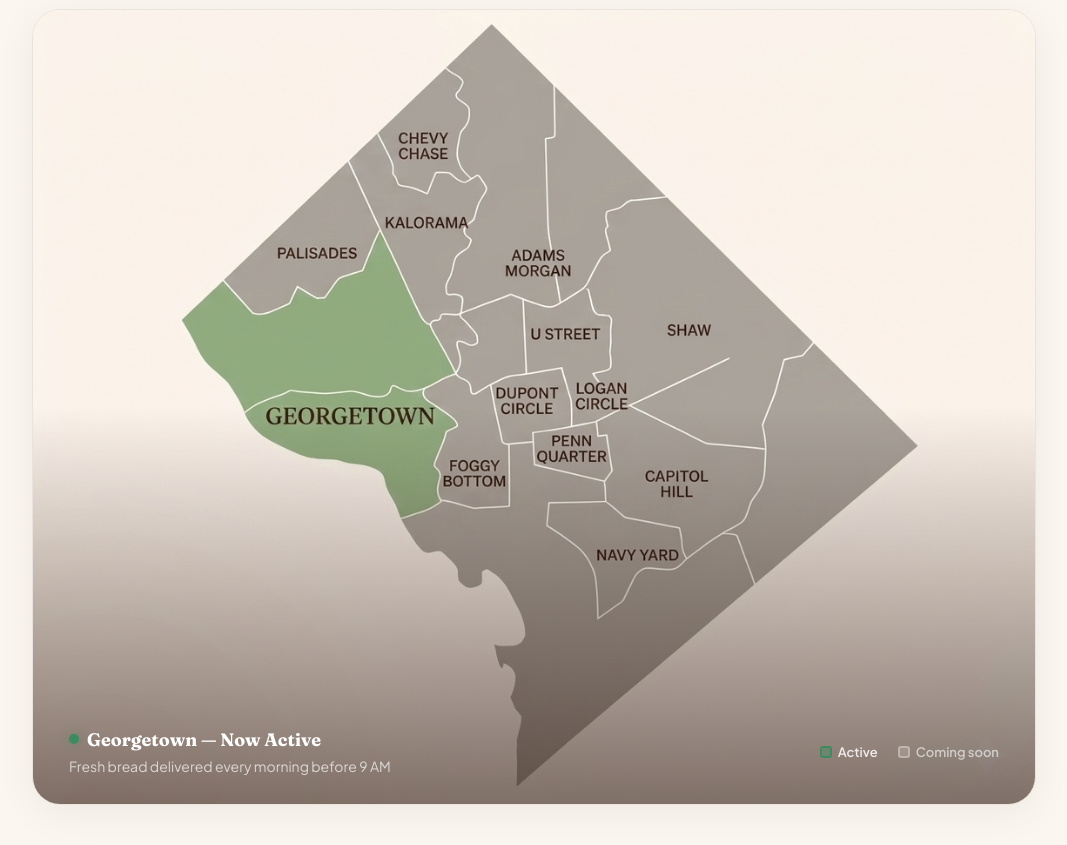
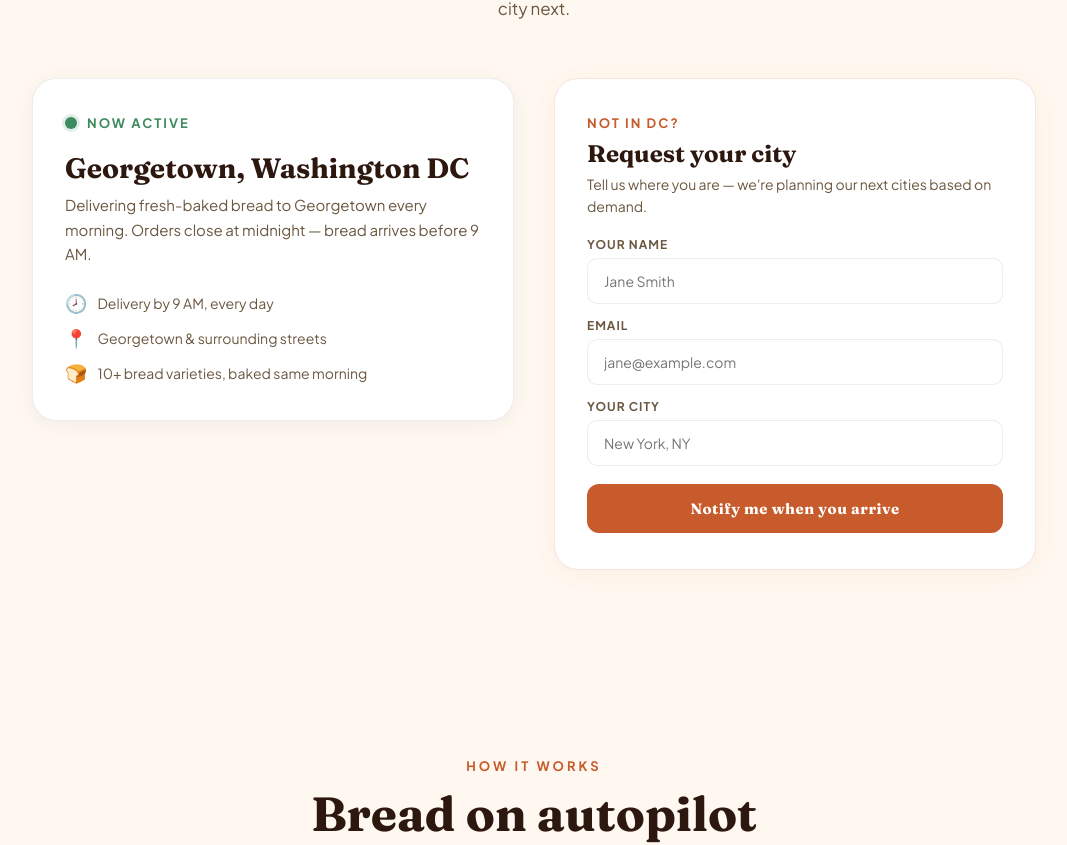
Before and after one commit to vladislavlazarev/webake-design-web, a React (Vite) app: page / in a window 1280 px wide. Shown: the part 1214-2059 px from the top of the page, without its empty margins (106-1173 px from the left). Built offline with nearby package versions, Linux system fonts and the light colour scheme.

Commit message:
Replace Delivery Area section with city request form
Remove static map section and add two-column layout: active city card
(Georgetown, DC) and a form for users from other cities to join the waitlist.

Co-Authored-By: Claude Sonnet 4.6 <noreply@anthropic.com>

```diff
--- a/src/App.jsx
+++ b/src/App.jsx
@@ -252,6 +252,9 @@ export default function App() {
 // HOME PAGE
 // ==========================================
 function HomePage({ dist, mob, tab, pad, nav, goSched }) {
+  const [cityForm, setCityForm] = useState({ name:"", email:"", city:"" });
+  const [citySubmitted, setCitySubmitted] = useState(false);
+  const handleCitySubmit = (e) => { e.preventDefault(); if(cityForm.name&&cityForm.email&&cityForm.city){ setCitySubmitted(true); } };
   return (
     <div>
       {/* HERO */}
@@ -316,39 +319,104 @@ function HomePage({ dist, mob, tab, pad, nav, goSched }) {
         </div>
       </section>
 
-      {/* DELIVERY AREA MAP */}
-      <section style={{ padding:mob?"40px 0":"80px 0" }}>
-        <div style={{ maxWidth:1100,margin:"0 auto",padding:mob?"0 16px":"0 48px" }}>
-          <div style={{ textAlign:"center",marginBottom:mob?24:40 }}>
-            <div style={{ fontSize:14,fontWeight:600,letterSpacing:3,textTransform:"uppercase",color:C.accent,marginBottom:12 }}>Delivery Area</div>
-            <h2 style={{ fontFamily:"'Fraunces',serif",fontSize:mob?26:40,fontWeight:600,marginBottom:8 }}>Currently serving Georgetown</h2>
-            <p style={{ fontSize:mob?14:16,color:C.muted,maxWidth:500,margin:"0 auto" }}>We're expanding across Washington DC. Join the waitlist for your neighborhood.</p>
-          </div>
+      {/* CITY REQUEST */}
+      <section style={{ padding:mob?"48px 0":"88px 0", background:C.cream }}>
+          <div style={{ maxWidth:1100,margin:"0 auto",padding:mob?"0 16px":"0 48px" }}>
 
-          <div style={{ borderRadius:mob?16:28,overflow:"hidden",position:"relative",border:`1px solid ${C.border}`,boxShadow:"0 8px 40px rgba(0,0,0,0.06)" }}>
-            <img src="/dc-map.png" alt="Washington DC delivery map — Georgetown highlighted" style={{ width:"100%",display:"block",minHeight:mob?220:360,objectFit:"cover" }} />
-            <div style={{ position:"absolute",inset:0,background:"linear-gradient(180deg,transparent 50%,rgba(45,24,16,0.6) 100%)" }} />
-            <div style={{ position:"absolute",bottom:0,left:0,right:0,padding:mob?"16px":"28px 36px",display:"flex",alignItems:"center",justifyContent:"space-between",flexWrap:"wrap",gap:12 }}>
-              <div>
-                <div style={{ display:"flex",alignItems:"center",gap:8,marginBottom:4 }}>
-                  <div style={{ width:10,height:10,borderRadius:"50%",background:C.ok,boxShadow:"0 0 8px rgba(61,139,94,0.5)" }} />
-                  <span style={{ fontSize:mob?15:18,fontWeight:700,color:"#FFF",fontFamily:"'Fraunces',serif" }}>Georgetown — Now Active</span>
+            {/* Header */}
+            <div style={{ textAlign:"center",marginBottom:mob?36:56 }}>
+              <div style={{ fontSize:14,fontWeight:600,letterSpacing:3,textTransform:"uppercase",color:C.accent,marginBottom:12 }}>Delivery</div>
+              <h2 style={{ fontFamily:"'Fraunces',serif",fontSize:mob?28:44,fontWeight:700,color:C.txt,marginBottom:14,lineHeight:1.1 }}>We bake in Georgetown, DC</h2>
+              <p style={{ fontSize:mob?15:17,color:C.muted,maxWidth:540,margin:"0 auto",lineHeight:1.6 }}>
+                Fresh bread is delivered every morning before 9 AM to Georgetown, Washington DC. Not from here? Let us know — we'll come to your city next.
+              </p>
+            </div>
+
+            <div style={{ display:"grid",gridTemplateColumns:mob?"1fr":"1fr 1fr",gap:mob?24:40,alignItems:"start" }}>
+
+              {/* Active city card */}
+              <div style={{ background:"#FFF",borderRadius:mob?18:24,padding:mob?"28px 20px":"36px 32px",border:`1px solid ${C.border}`,boxShadow:"0 4px 24px rgba(45,24,16,0.05)" }}>
+                <div style={{ display:"flex",alignItems:"center",gap:10,marginBottom:20 }}>
+                  <div style={{ width:12,height:12,borderRadius:"50%",background:C.ok,boxShadow:`0 0 0 3px rgba(61,139,94,0.15)`,flexShrink:0 }} />
+                  <span style={{ fontSize:13,fontWeight:700,letterSpacing:2,textTransform:"uppercase",color:C.ok }}>Now Active</span>
                 </div>
-                <span style={{ fontSize:mob?12:14,color:"rgba(255,255,255,0.7)" }}>Fresh bread delivered every morning before 9 AM</span>
+                <h3 style={{ fontFamily:"'Fraunces',serif",fontSize:mob?22:28,fontWeight:700,color:C.txt,marginBottom:8 }}>Georgetown, Washington DC</h3>
+                <p style={{ fontSize:mob?14:15,color:C.muted,lineHeight:1.65,marginBottom:24 }}>
+                  Delivering fresh-baked bread to Georgetown every morning. Orders close at midnight — bread arrives before 9 AM.
+                </p>
+                <div style={{ display:"flex",flexDirection:"column",gap:12 }}>
+                  {[
+                    { icon:"🕗", text:"Delivery by 9 AM, every day" },
+                    { icon:"📍", text:"Georgetown & surrounding streets" },
+                    { icon:"🍞", text:"10+ bread varieties, baked same morning" },
+                  ].map((item,i)=>(
+                    <div key={i} style={{ display:"flex",alignItems:"center",gap:10 }}>
+                      <span style={{ fontSize:18 }}>{item.icon}</span>
+                      <span style={{ fontSize:mob?13:14,color:C.muted }}>{item.text}</span>
+                    </div>
+                  ))}
+                </div>
               </div>
-              <div style={{ display:"flex",gap:mob?12:20 }}>
-                <div style={{ display:"flex",alignItems:"center",gap:6 }}>
-                  <div style={{ width:12,height:12,borderRadius:3,background:"rgba(61,139,94,0.4)",border:"2px solid #3D8B5E" }} />
-                  <span style={{ fontSize:13,fontWeight:600,color:"rgba(255,255,255,0.85)" }}>Active</span>
-                </div>
-                <div style={{ display:"flex",alignItems:"center",gap:6 }}>
-                  <div style={{ width:12,height:12,borderRadius:3,background:"rgba(255,255,255,0.15)",border:"2px solid rgba(255,255,255,0.3)" }} />
-                  <span style={{ fontSize:13,fontWeight:600,color:"rgba(255,255,255,0.6)" }}>Coming soon</span>
-                </div>
+
+              {/* Request form */}
+              <div style={{ background:"#FFF",borderRadius:mob?18:24,padding:mob?"28px 20px":"36px 32px",border:`1px solid ${C.bAccent}`,boxShadow:"0 4px 24px rgba(199,91,43,0.06)" }}>
+                {citySubmitted ? (
+                  <div style={{ textAlign:"center",padding:"24px 0" }}>
+                    <div style={{ fontSize:40,marginBottom:16 }}>🎉</div>
+                    <h3 style={{ fontFamily:"'Fraunces',serif",fontSize:mob?20:24,fontWeight:700,color:C.txt,marginBottom:10 }}>You're on the list!</h3>
+                    <p style={{ fontSize:mob?14:15,color:C.muted,lineHeight:1.6 }}>We'll reach out to <strong>{cityForm.email}</strong> as soon as we launch in <strong>{cityForm.city}</strong>.</p>
+                  </div>
+                ) : (
+                  <>
+                    <div style={{ marginBottom:20 }}>
+                      <div style={{ fontSize:13,fontWeight:700,letterSpacing:2,textTransform:"uppercase",color:C.accent,marginBottom:8 }}>Not in DC?</div>
+                      <h3 style={{ fontFamily:"'Fraunces',serif",fontSize:mob?20:24,fontWeight:700,color:C.txt,marginBottom:6 }}>Request your city</h3>
+                      <p style={{ fontSize:mob?13:14,color:C.muted,lineHeight:1.55 }}>Tell us where you are — we're planning our next cities based on demand.</p>
+                    </div>
+                    <form onSubmit={handleCitySubmit} style={{ display:"flex",flexDirection:"column",gap:14 }}>
+                      <div>
+                        <label style={{ display:"block",fontSize:12,fontWeight:700,letterSpacing:1,textTransform:"uppercase",color:C.muted,marginBottom:6 }}>Your name</label>
+                        <input
+                          type="text" placeholder="Jane Smith" value={cityForm.name}
+                          onChange={e=>setCityForm(f=>({...f,name:e.target.value}))}
+                          style={{ width:"100%",padding:mob?"12px 14px":"13px 16px",borderRadius:10,border:`1.5px solid ${C.border}`,fontSize:14,color:C.txt,background:"#FFF",outline:"none",boxSizing:"border-box",fontFamily:"inherit",transition:"border-color 0.2s" }}
+                          onFocus={e=>e.target.style.borderColor=C.accent}
+                          onBlur={e=>e.target.style.borderColor=C.border}
+                        />
+                      </div>
+                      <div>
+                        <label style={{ display:"block",fontSize:12,fontWeight:700,letterSpacing:1,textTransform:"uppercase",color:C.muted,marginBottom:6 }}>Email</label>
+                        <input
+                          type="email" placeholder="jane@example.com" value={cityForm.email}
+                          onChange={e=>setCityForm(f=>({...f,email:e.target.value}))}
+                          style={{ width:"100%",padding:mob?"12px 14px":"13px 16px",borderRadius:10,border:`1.5px solid ${C.border}`,fontSize:14,color:C.txt,background:"#FFF",outline:"none",boxSizing:"border-box",fontFamily:"inherit",transition:"border-color 0.2s" }}
+                          onFocus={e=>e.target.style.borderColor=C.accent}
+                          onBlur={e=>e.target.style.borderColor=C.border}
+                        />
+                      </div>
+                      <div>
+                        <label style={{ display:"block",fontSize:12,fontWeight:700,letterSpacing:1,textTransform:"uppercase",color:C.muted,marginBottom:6 }}>Your city</label>
+                        <input
+                          type="text" placeholder="New York, NY" value={cityForm.city}
+                          onChange={e=>setCityForm(f=>({...f,city:e.target.value}))}
+                          style={{ width:"100%",padding:mob?"12px 14px":"13px 16px",borderRadius:10,border:`1.5px solid ${C.border}`,fontSize:14,color:C.txt,background:"#FFF",outline:"none",boxSizing:"border-box",fontFamily:"inherit",transition:"border-color 0.2s" }}
+                          onFocus={e=>e.target.style.borderColor=C.accent}
+                          onBlur={e=>e.target.style.borderColor=C.border}
+                        />
+                      </div>
+                      <button type="submit"
+                        style={{ marginTop:4,padding:mob?"14px":"15px 24px",borderRadius:12,background:C.accent,color:"#FFF",fontWeight:700,fontSize:15,border:"none",cursor:"pointer",fontFamily:"'Fraunces',serif",letterSpacing:0.5,transition:"background 0.2s" }}
+                        onMouseEnter={e=>e.currentTarget.style.background=C.accentL}
+                        onMouseLeave={e=>e.currentTarget.style.background=C.accent}
+                      >
+                        Notify me when you arrive
+                      </button>
+                    </form>
+                  </>
+                )}
               </div>
             </div>
           </div>
-        </div>
       </section>
 
       {/* HOW IT WORKS */}
```
